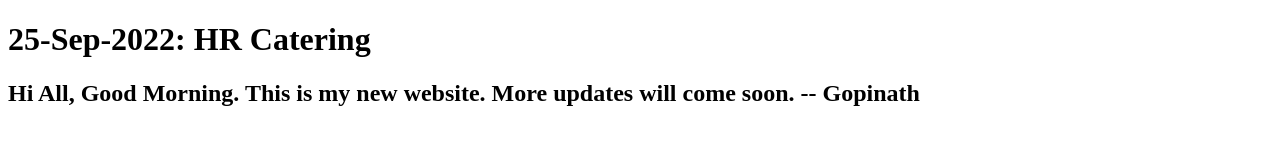
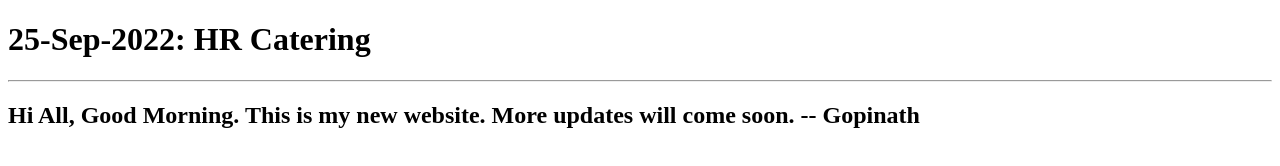
Before and after one commit to MyHomeFood/testSite, a plain HTML site: page index.html in a window 1280 px wide. Drawn offline with Linux system fonts and the light colour scheme.

Commit message:
Enhancing

```diff
--- a/index.html
+++ b/index.html
@@ -1,11 +1,12 @@
 <!DOCTYPE html>
 <html>
 <head>
-<title>Gopinath</title>
+  <title>Haritha. Contact Information: </title>
 </head>
 <body>
 
 <h1>25-Sep-2022: HR Catering</h1>
+  <hr>
 <h2>Hi All, Good Morning. This is my new website. More updates will come soon. -- Gopinath</h2>
 
 </body>
```
